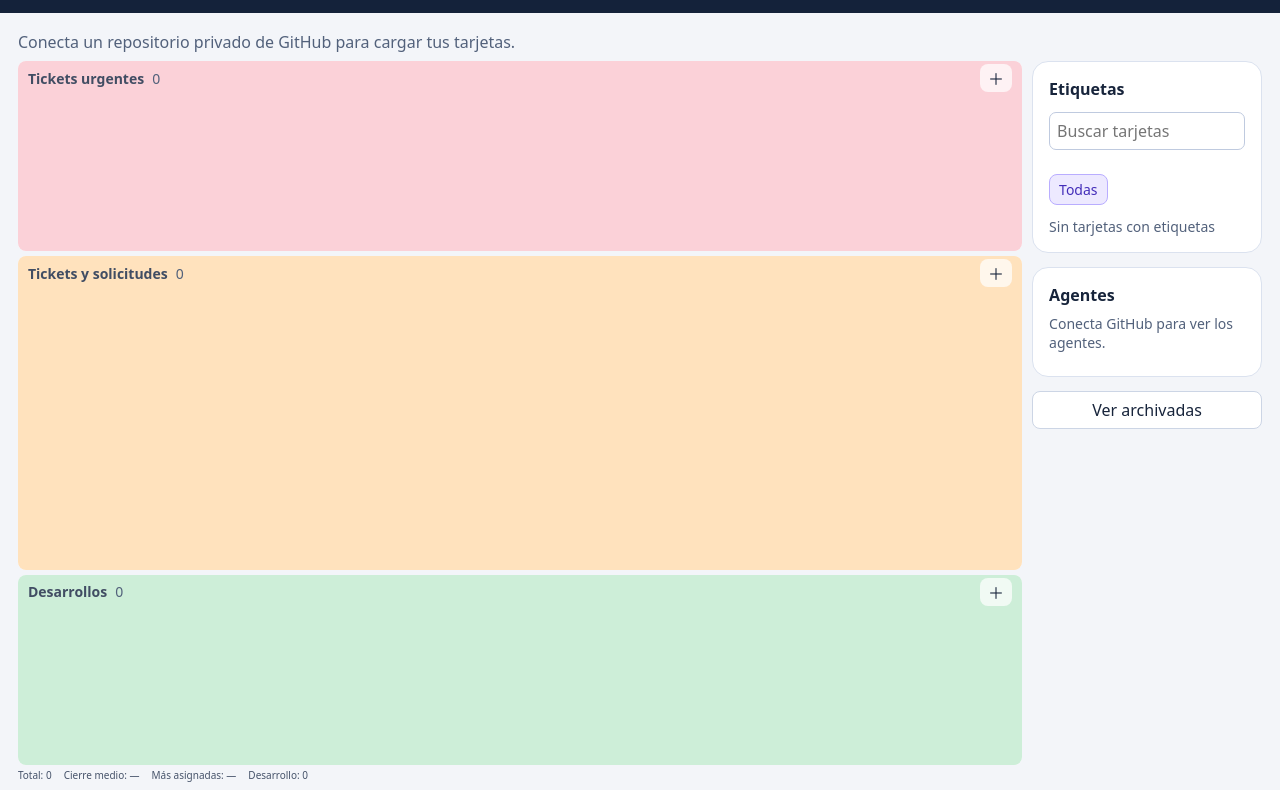
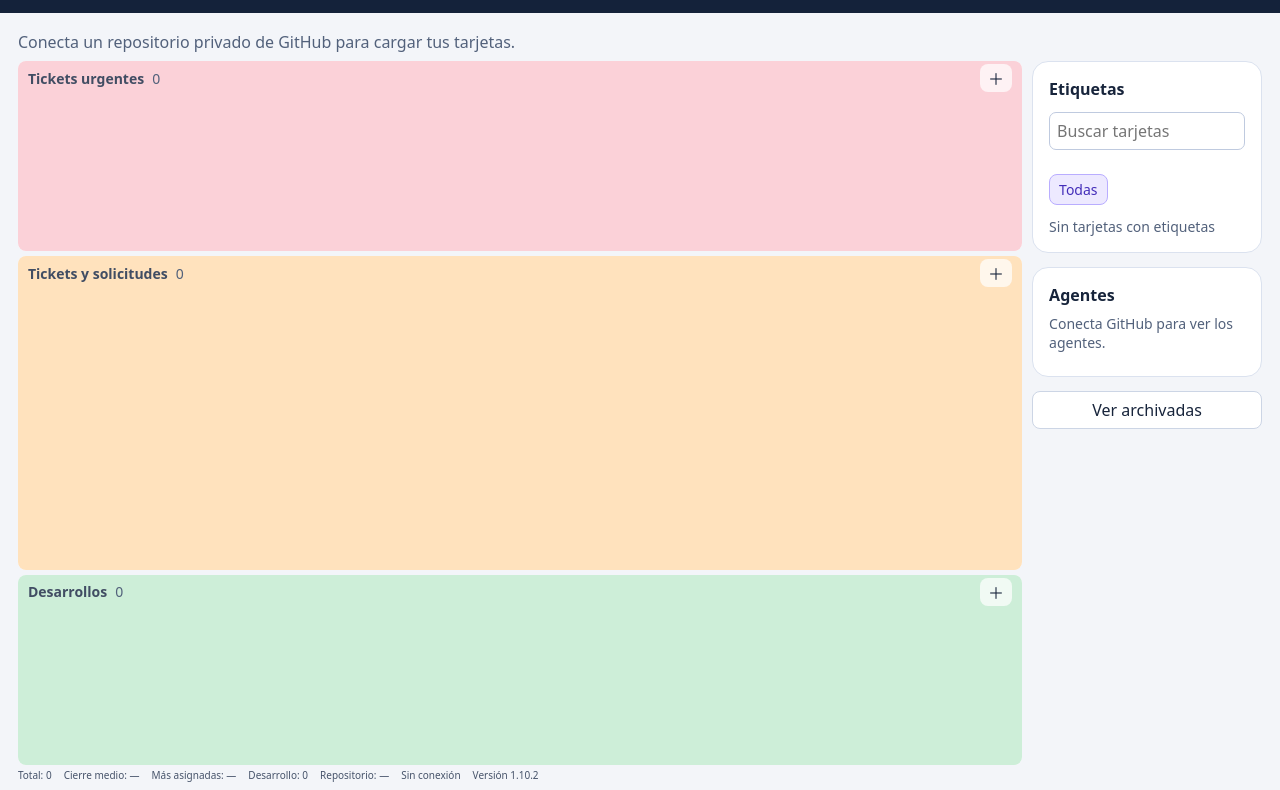
Before and after one commit to quimvp/tickets-web, a plain HTML site: page index.html in a window 1280 px wide. Shown: the part 59-849 px from the top of the page. Drawn offline with Linux system fonts and the light colour scheme.

Commit message:
Mostrar repositorio, conexión y versión 1.10.2 en el pie

```diff
--- a/index.html
+++ b/index.html
@@ -385,6 +385,8 @@ function renderBoardSummary(active){
  const agents=assignedAgents(active);
  const max=Math.max(0,...agents.map(agent=>agent.total));
  const leaders=agents.filter(agent=>agent.total===max).map(agent=>agent.name).join(', ');
+ by('summaryRepository').textContent='Repositorio: '+(github?.repo??'—');
+ by('summaryConnection').textContent=github?'Conexión activa':'Sin conexión';
  by('summaryTotal').textContent='Total: '+cards.length;
  by('summaryAverage').textContent='Cierre medio: '+average;
  by('summaryAgent').textContent='Más asignadas: '+(leaders?leaders+' ('+max+')':'—');
@@ -728,7 +730,7 @@ function showOverdue(){
 document.addEventListener('visibilitychange',showOverdue);
 setInterval(showOverdue,60000);
 document.querySelectorAll('dialog').forEach(dialog=>dialog.addEventListener('close',showOverdue));
-board.insertAdjacentHTML('beforeend',"<footer id=\"boardSummary\" aria-label=\"Resumen del tablero\"><span id=\"summaryTotal\"></span><span id=\"summaryAverage\"></span><span id=\"summaryAgent\"></span><span id=\"summaryDevelopment\"></span></footer>");
+board.insertAdjacentHTML('beforeend',"<footer id=\"boardSummary\" aria-label=\"Resumen del tablero\"><span id=\"summaryTotal\"></span><span id=\"summaryAverage\"></span><span id=\"summaryAgent\"></span><span id=\"summaryDevelopment\"></span><span id=\"summaryRepository\"></span><span id=\"summaryConnection\"></span><span>Versión 1.10.2</span></footer>");
 if(location.hash.startsWith('#tarjeta='))showSharedCard();
 else {
  render();
```
